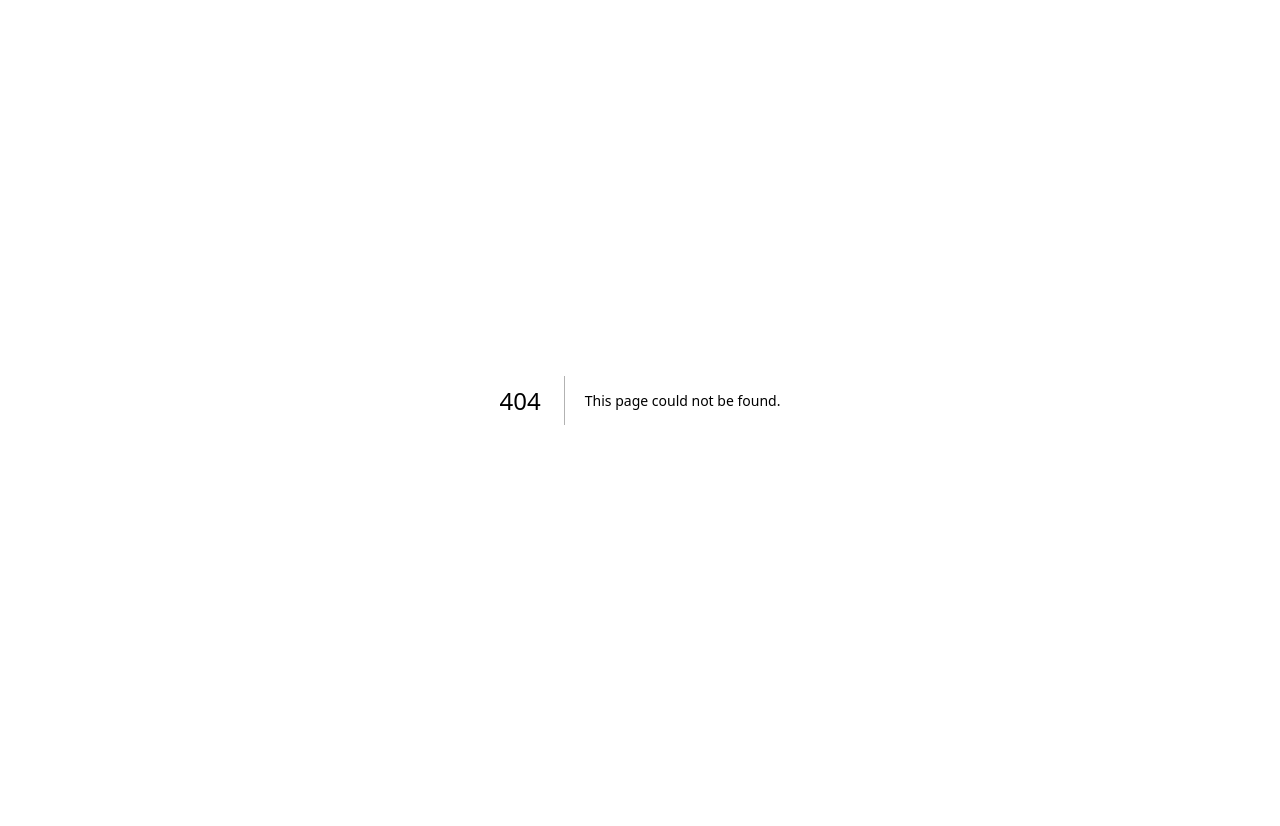
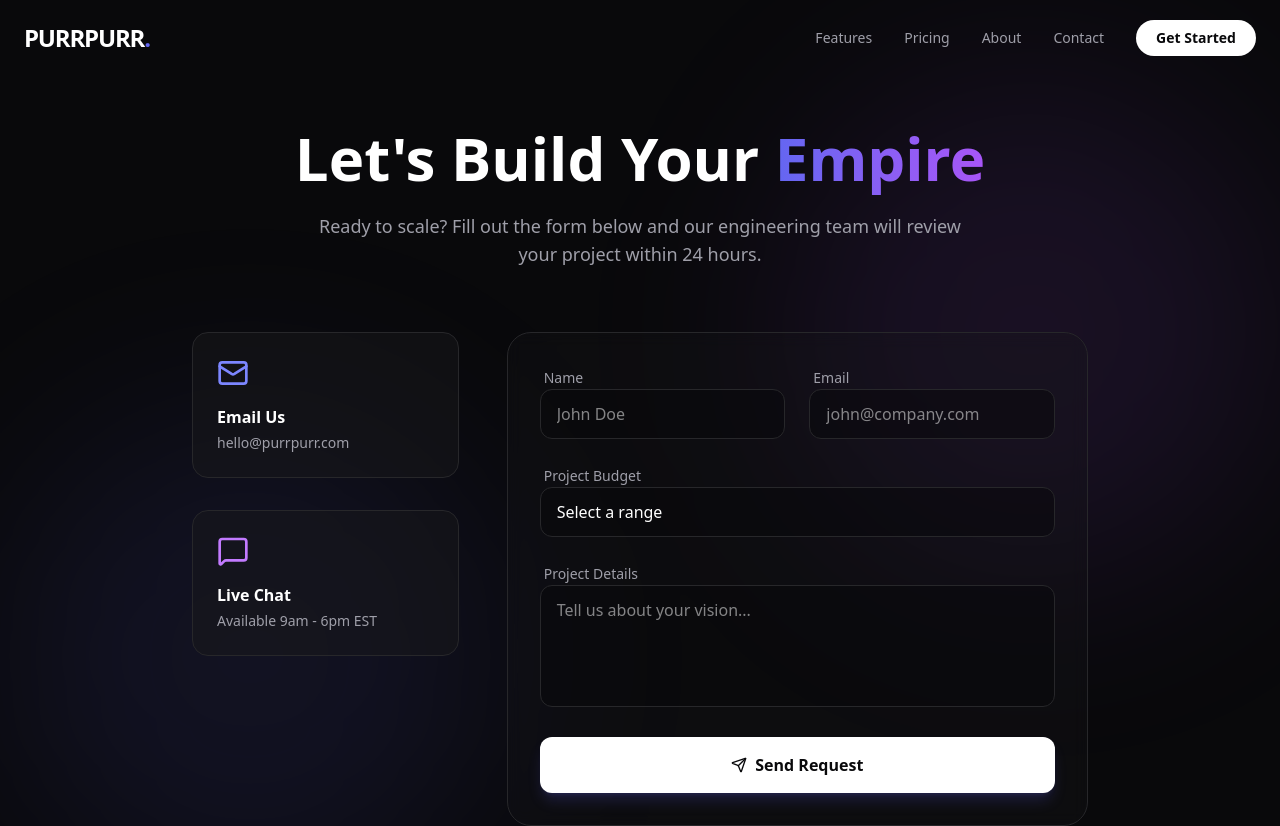
Before and after one commit to toyoneitor3000/flagship-agency, a Next.js app: page /contact in a window 1280 px wide. Before the commit this address had no page. Shown: the top 826 px of the page. Before the commit the page ends 800 px from the top, so only its background shows below. Built offline with nearby package versions, Linux system fonts and the light colour scheme.

Commit message:
FEAT: Create Contact Page & Refactor Layout with global Navbar/Footer

```diff
--- /dev/null
+++ b/src/app/contact/page.tsx
@@ -0,0 +1,145 @@
+'use client';
+
+import { motion } from 'framer-motion';
+import { Mail, MessageSquare, Send } from 'lucide-react';
+import { useState } from 'react';
+
+export default function ContactPage() {
+  const [formState, setFormState] = useState({ name: '', email: '', budget: '', message: '' });
+  const [isSubmitting, setIsSubmitting] = useState(false);
+  const [isSent, setIsSent] = useState(false);
+
+  const handleSubmit = async (e: React.FormEvent) => {
+    e.preventDefault();
+    setIsSubmitting(true);
+    // Simulate API call
+    await new Promise(resolve => setTimeout(resolve, 1500));
+    setIsSubmitting(false);
+    setIsSent(true);
+  };
+
+  return (
+    <div className='min-h-screen pt-32 pb-20 bg-zinc-950 relative overflow-hidden'>
+      {/* Background Decor */}
+      <div className='absolute top-20 right-0 w-[500px] h-[500px] bg-purple-500/10 rounded-full blur-[100px] pointer-events-none' />
+      <div className='absolute bottom-0 left-0 w-[500px] h-[500px] bg-indigo-500/10 rounded-full blur-[100px] pointer-events-none' />
+
+      <div className='container mx-auto px-4 relative z-10'>
+        <div className='max-w-4xl mx-auto'>
+          <motion.div
+            initial={{ opacity: 0, y: 20 }}
+            animate={{ opacity: 1, y: 0 }}
+            className='text-center mb-16'
+          >
+            <h1 className='text-4xl md:text-6xl font-bold text-white mb-6'>
+              Let's Build Your <span className='text-transparent bg-clip-text bg-gradient-to-r from-indigo-500 to-purple-500'>Empire</span>
+            </h1>
+            <p className='text-zinc-400 text-lg max-w-2xl mx-auto'>
+              Ready to scale? Fill out the form below and our engineering team will review your project within 24 hours.
+            </p>
+          </motion.div>
+
+          <div className='grid md:grid-cols-3 gap-12'>
+            {/* Contact Info Side */}
+            <div className='space-y-8'>
+              <div className='bg-zinc-900/50 p-6 rounded-2xl border border-zinc-800'>
+                <Mail className='w-8 h-8 text-indigo-400 mb-4' />
+                <h3 className='text-white font-bold mb-1'>Email Us</h3>
+                <p className='text-zinc-400 text-sm'>hello@purrpurr.com</p>
+              </div>
+
+              <div className='bg-zinc-900/50 p-6 rounded-2xl border border-zinc-800'>
+                <MessageSquare className='w-8 h-8 text-purple-400 mb-4' />
+                <h3 className='text-white font-bold mb-1'>Live Chat</h3>
+                <p className='text-zinc-400 text-sm'>Available 9am - 6pm EST</p>
+              </div>
+            </div>
+
+            {/* Form Side */}
+            <div className='md:col-span-2'>
+              <motion.form
+                initial={{ opacity: 0, x: 20 }}
+                animate={{ opacity: 1, x: 0 }}
+                transition={{ delay: 0.2 }}
+                onSubmit={handleSubmit}
+                className='space-y-6 bg-zinc-900/30 p-8 rounded-3xl border border-zinc-800 backdrop-blur-sm'
+              >
+                {isSent ? (
+                  <div className='text-center py-20'>
+                    <div className='w-20 h-20 bg-green-500/20 rounded-full flex items-center justify-center mx-auto mb-6'>
+                      <Send className='w-10 h-10 text-green-500' />
+                    </div>
+                    <h3 className='text-2xl font-bold text-white mb-2'>Message Sent!</h3>
+                    <p className='text-zinc-400'>We'll be in touch shortly.</p>
+                  </div>
+                ) : (
+                  <>
+                    <div className='grid md:grid-cols-2 gap-6'>
+                      <div className='space-y-2'>
+                        <label className='text-sm text-zinc-400 font-medium ml-1'>Name</label>
+                        <input
+                          required
+                          type="text"
+                          className='w-full bg-zinc-950/50 border border-zinc-800 rounded-xl px-4 py-3 text-white focus:outline-none focus:border-indigo-500 transition-colors'
+                          placeholder="John Doe"
+                          value={formState.name}
+                          onChange={e => setFormState({...formState, name: e.target.value})}
+                        />
+                      </div>
+                      <div className='space-y-2'>
+                        <label className='text-sm text-zinc-400 font-medium ml-1'>Email</label>
+                        <input
+                          required
+                          type="email"
+                          className='w-full bg-zinc-950/50 border border-zinc-800 rounded-xl px-4 py-3 text-white focus:outline-none focus:border-indigo-500 transition-colors'
+                          placeholder="john@company.com"
+                          value={formState.email}
+                          onChange={e => setFormState({...formState, email: e.target.value})}
+                        />
+                      </div>
+                    </div>
+
+                    <div className='space-y-2'>
+                      <label className='text-sm text-zinc-400 font-medium ml-1'>Project Budget</label>
+                      <select
+                        className='w-full bg-zinc-950/50 border border-zinc-800 rounded-xl px-4 py-3 text-white focus:outline-none focus:border-indigo-500 transition-colors appearance-none'
+                        value={formState.budget}
+                        onChange={e => setFormState({...formState, budget: e.target.value})}
+                      >
+                        <option value="" disabled>Select a range</option>
+                        <option value="10k-30k">$10k - $30k</option>
+                        <option value="30k-50k">$30k - $50k</option>
+                        <option value="50k-100k">$50k - $100k</option>
+                        <option value="100k+">$100k+</option>
+                      </select>
+                    </div>
+
+                    <div className='space-y-2'>
+                      <label className='text-sm text-zinc-400 font-medium ml-1'>Project Details</label>
+                      <textarea
+                        required
+                        rows={4}
+                        className='w-full bg-zinc-950/50 border border-zinc-800 rounded-xl px-4 py-3 text-white focus:outline-none focus:border-indigo-500 transition-colors resize-none'
+                        placeholder="Tell us about your vision..."
+                        value={formState.message}
+                        onChange={e => setFormState({...formState, message: e.target.value})}
+                      />
+                    </div>
+
+                    <button
+                      type="submit"
+                      disabled={isSubmitting}
+                      className='w-full bg-white text-zinc-950 font-bold py-4 rounded-xl hover:bg-indigo-50 transition-all shadow-lg shadow-indigo-500/20 disabled:opacity-70 disabled:cursor-not-allowed flex items-center justify-center gap-2'
+                    >
+                      {isSubmitting ? 'Sending...' : <><Send className='w-4 h-4' /> Send Request</>}
+                    </button>
+                  </>
+                )}
+              </motion.form>
+            </div>
+          </div>
+        </div>
+      </div>
+    </div>
+  );
+}
--- a/src/app/layout.tsx
+++ b/src/app/layout.tsx
@@ -1,6 +1,8 @@
 import type { Metadata } from "next";
 import { Inter } from "next/font/google";
 import "./globals.css";
+import { Navbar } from '@/components/ui/Navbar';
+import { Footer } from '@/components/ui/Footer';
 
 const inter = Inter({
   subsets: ["latin"],
@@ -19,8 +21,12 @@ export default function RootLayout({
 }>) {
   return (
     <html lang="en">
-      <body className={`${inter.variable} antialiased bg-zinc-950 text-zinc-100`}>
-        {children}
+      <body className={`${inter.variable} antialiased bg-zinc-950 text-zinc-100 flex flex-col min-h-screen`}>
+        <Navbar />
+        <main className="flex-grow">
+            {children}
+        </main>
+        <Footer />
       </body>
     </html>
   );
--- a/src/app/page.tsx
+++ b/src/app/page.tsx
@@ -1,17 +1,13 @@
-import { Navbar } from '@/components/ui/Navbar';
 import { Hero } from '@/components/ui/Hero';
 import { Features } from '@/components/ui/Features';
 import { Pricing } from '@/components/ui/Pricing';
-import { Footer } from '@/components/ui/Footer';
 
 export default function Home() {
   return (
-    <main className='min-h-screen bg-zinc-950 selection:bg-indigo-500/30 selection:text-indigo-200'>
-      <Navbar />
+    <div className='selection:bg-indigo-500/30 selection:text-indigo-200'>
       <Hero />
       <Features />
       <Pricing />
-      <Footer />
-    </main>
+    </div>
   );
 }
```
